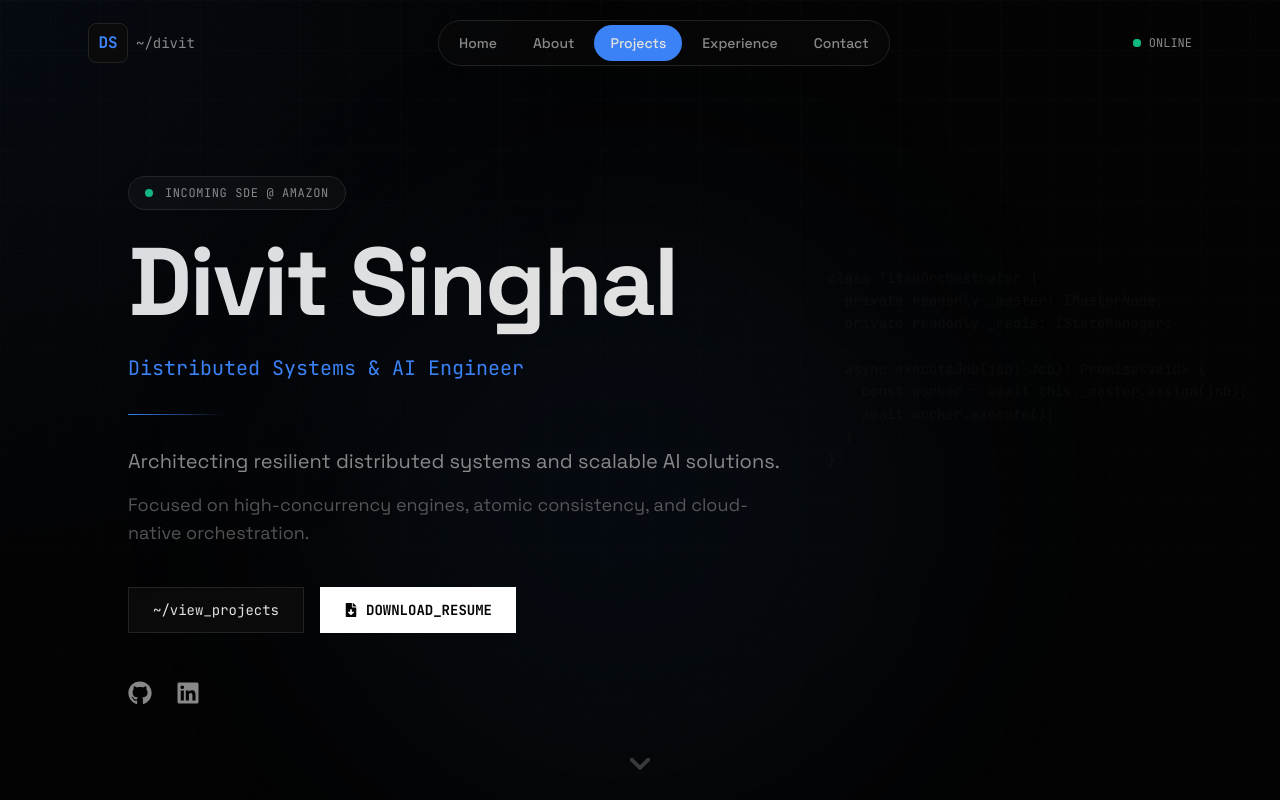
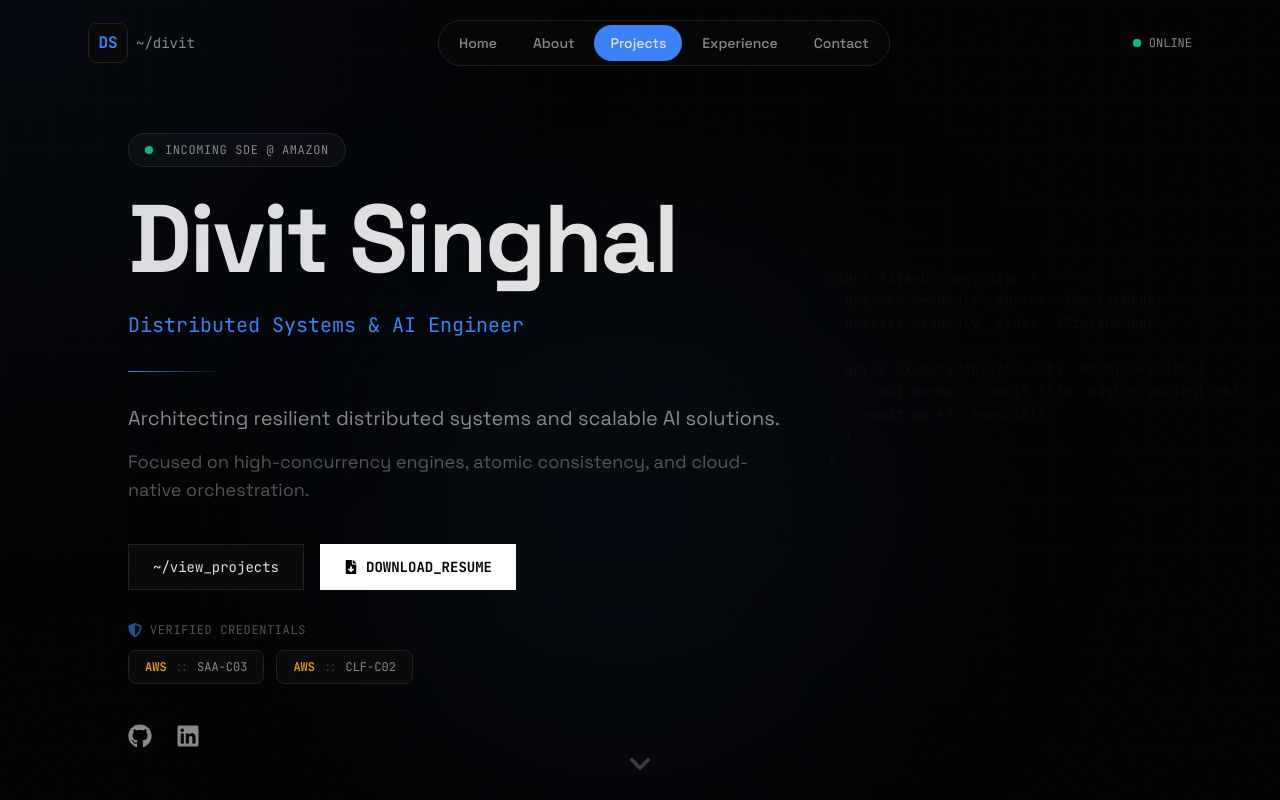
Before and after one commit to divitsinghall/portfolio-website, a React (Vite) app: page / in a window 1280 px wide. Shown: the top 800 px of the page. Built offline with nearby package versions, Linux system fonts and the light colour scheme.

Commit message:
Add certifications

```diff
--- a/src/data/portfolioData.ts
+++ b/src/data/portfolioData.ts
@@ -33,6 +33,14 @@ export interface Achievement {
   description?: string;
 }
 
+export interface Certification {
+  title: string;
+  issuer: string;
+  date: string;
+  refId: string;
+  link: string;
+}
+
 export const PortfolioData = {
   name: "Divit Singhal",
   role: "Distributed Systems & AI Engineer",
@@ -53,6 +61,22 @@ export const PortfolioData = {
     frameworks: [".NET 8", "Ruby on Rails", "React", "Next.js", "Django", "Terraform"],
     concepts: ["Distributed Systems", "Atomic Consistency", "Microservices", "System Design"]
   },
+  certifications: [
+    {
+      title: "Solutions Architect Associate",
+      issuer: "AWS",
+      date: "Dec 2028",
+      refId: "SAA-C03",
+      link: "https://www.credly.com/badges/46643584-ce6c-413b-8767-d5e92f8bd189/public_url"
+    },
+    {
+      title: "Cloud Practitioner",
+      issuer: "AWS",
+      date: "Nov 2028",
+      refId: "CLF-C02",
+      link: "https://www.credly.com/badges/db2e02de-cbb9-49cf-ada3-6b6b6fede3de/public_url"
+    }
+  ] as Certification[],
   projects: [
     {
       title: "Titan Orchestrator",
@@ -72,16 +96,6 @@ export const PortfolioData = {
       stats: [
         { label: "Concurrency", value: "5,000+ req/s" },
         { label: "Latency", value: "<5ms" }
-      ]
-    },
-    {
-      title: "Rodent Vocalization Classifier",
-      description: "Semi-supervised CNN pipeline for bioacoustics. Engineered ultrasonic frequency filtering (17-40kHz) and implemented entropy-based uncertainty sampling for active learning.",
-      techStack: ["Python", "TensorFlow", "Signal Processing", "Active Learning"],
-      github: "https://github.com/divitsinghall",
-      stats: [
-        { label: "Precision/Recall", value: "22% → 77%" },
-        { label: "Dataset", value: "47,000+ Files" }
       ]
     },
     {
--- a/src/sections/Hero.tsx
+++ b/src/sections/Hero.tsx
@@ -3,7 +3,7 @@ import React from 'react';
 import { Link } from 'react-scroll';
 import { motion } from 'framer-motion';
 import { PortfolioData } from '../data/portfolioData';
-import { FaGithub, FaLinkedin, FaFileDownload, FaChevronDown } from 'react-icons/fa';
+import { FaGithub, FaLinkedin, FaFileDownload, FaChevronDown, FaShieldAlt } from 'react-icons/fa';
 
 const Hero: React.FC = () => {
   const container = {
@@ -95,7 +95,7 @@ const Hero: React.FC = () => {
           {/* CTA Buttons */}
           <motion.div
             variants={child}
-            className="flex flex-wrap gap-4 mb-12"
+            className="flex flex-wrap gap-4 mb-8"
           >
             <Link
               to="projects"
@@ -115,6 +115,32 @@ const Hero: React.FC = () => {
               <FaFileDownload />
               DOWNLOAD_RESUME
             </a>
+          </motion.div>
+
+          {/* Credentials / Certifications */}
+          <motion.div variants={child} className="mb-10">
+            <div className="flex items-center gap-2 mb-3">
+              <FaShieldAlt className="text-accent/60" size={14} />
+              <span className="font-mono text-xs text-secondary/60 uppercase tracking-wider">
+                Verified Credentials
+              </span>
+            </div>
+            <div className="flex flex-wrap gap-3">
+              {PortfolioData.certifications.map((cert) => (
+                <a
+                  key={cert.refId}
+                  href={cert.link}
+                  target="_blank"
+                  rel="noopener noreferrer"
+                  className="group inline-flex items-center gap-2 px-4 py-2 bg-surface border border-border rounded-lg font-mono text-xs
+                           hover:border-accent hover:shadow-[0_0_15px_rgba(59,130,246,0.2)] transition-all duration-300"
+                >
+                  <span className="text-warning font-semibold">{cert.issuer}</span>
+                  <span className="text-secondary/40">::</span>
+                  <span className="text-secondary group-hover:text-primary transition-colors">{cert.refId}</span>
+                </a>
+              ))}
+            </div>
           </motion.div>
 
           {/* Social Links */}
```
